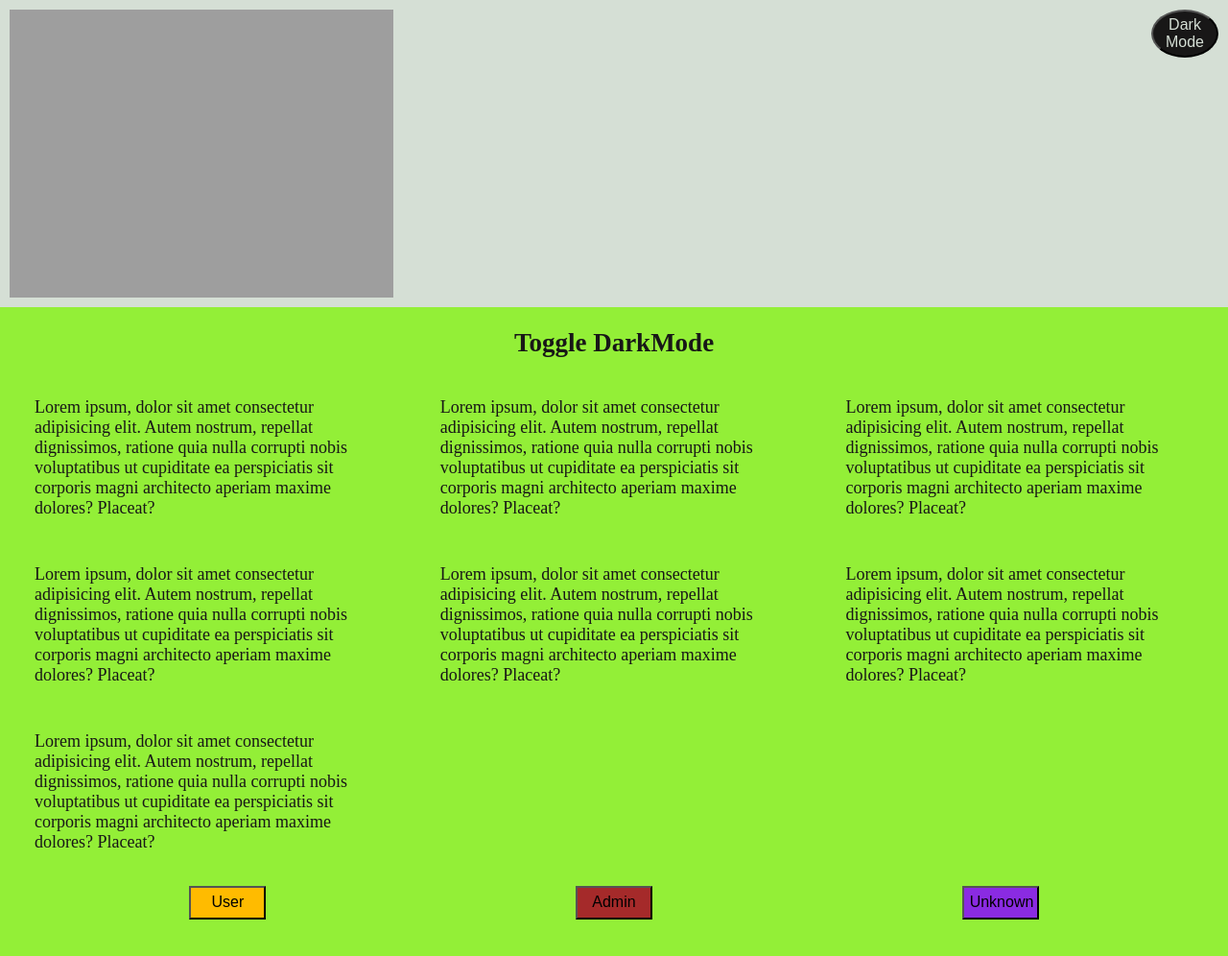
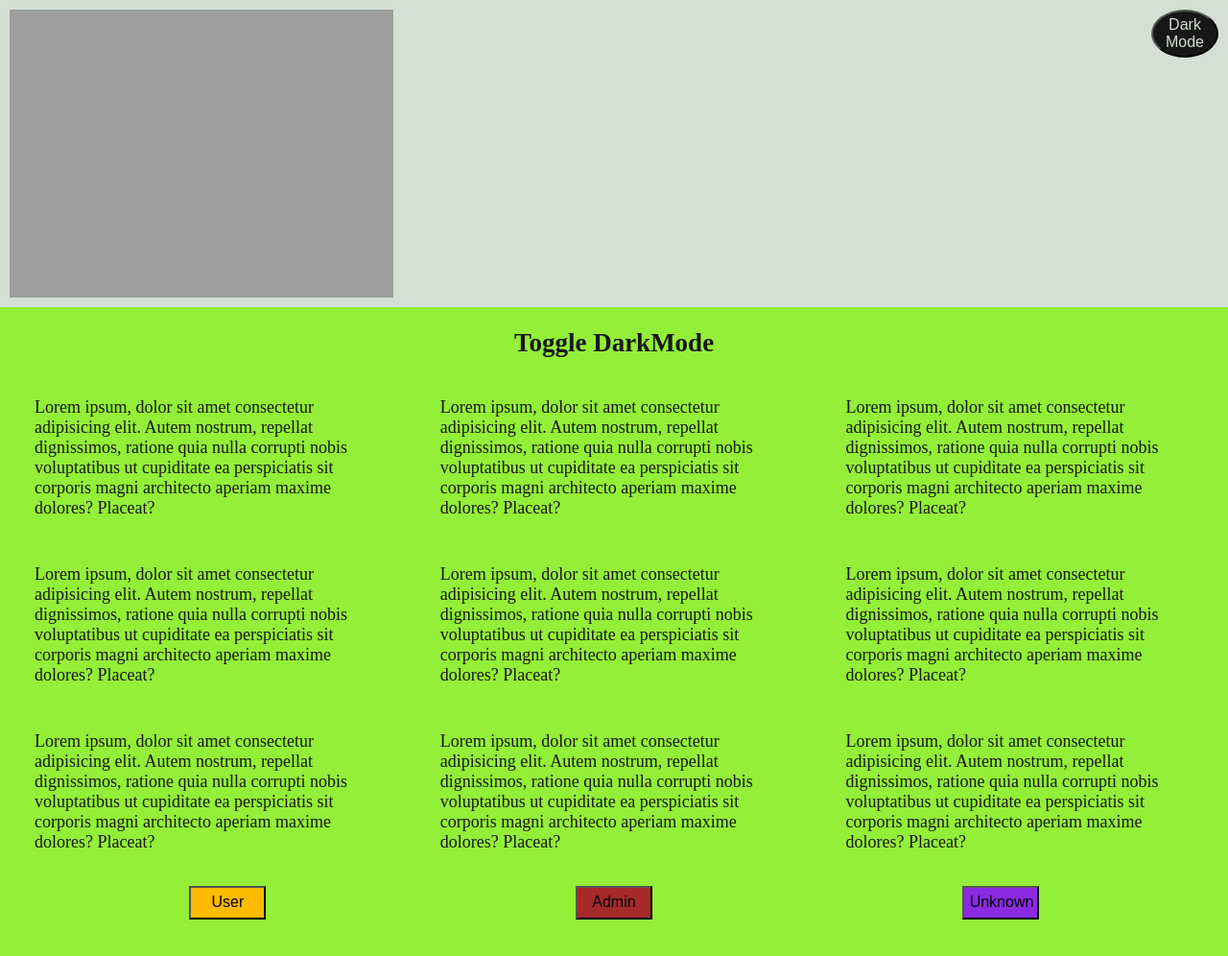
Before and after one commit to Katelli/Darkmode-test, a plain HTML site: page index.html in a window 1280 px wide. Shown: the top 996 px of the page at 96% size. Drawn offline with Linux system fonts and the light colour scheme.

Commit message:
added paragraphs

```diff
--- a/index.html
+++ b/index.html
@@ -38,6 +38,11 @@
             <p class="p">Lorem ipsum, dolor sit amet consectetur adipisicing elit. Autem nostrum, repellat dignissimos, ratione quia nulla corrupti nobis voluptatibus ut cupiditate ea perspiciatis sit corporis magni architecto aperiam maxime dolores? Placeat?</p>
 
             <p class="p">Lorem ipsum, dolor sit amet consectetur adipisicing elit. Autem nostrum, repellat dignissimos, ratione quia nulla corrupti nobis voluptatibus ut cupiditate ea perspiciatis sit corporis magni architecto aperiam maxime dolores? Placeat?</p>
+
+            <p class="p">Lorem ipsum, dolor sit amet consectetur adipisicing elit. Autem nostrum, repellat dignissimos, ratione quia nulla corrupti nobis voluptatibus ut cupiditate ea perspiciatis sit corporis magni architecto aperiam maxime dolores? Placeat?</p>
+
+            <p class="p">Lorem ipsum, dolor sit amet consectetur adipisicing elit. Autem nostrum, repellat dignissimos, ratione quia nulla corrupti nobis voluptatibus ut cupiditate ea perspiciatis sit corporis magni architecto aperiam maxime dolores? Placeat?</p>
+
         </div>
 
         <div class="flex justify-around">
```
